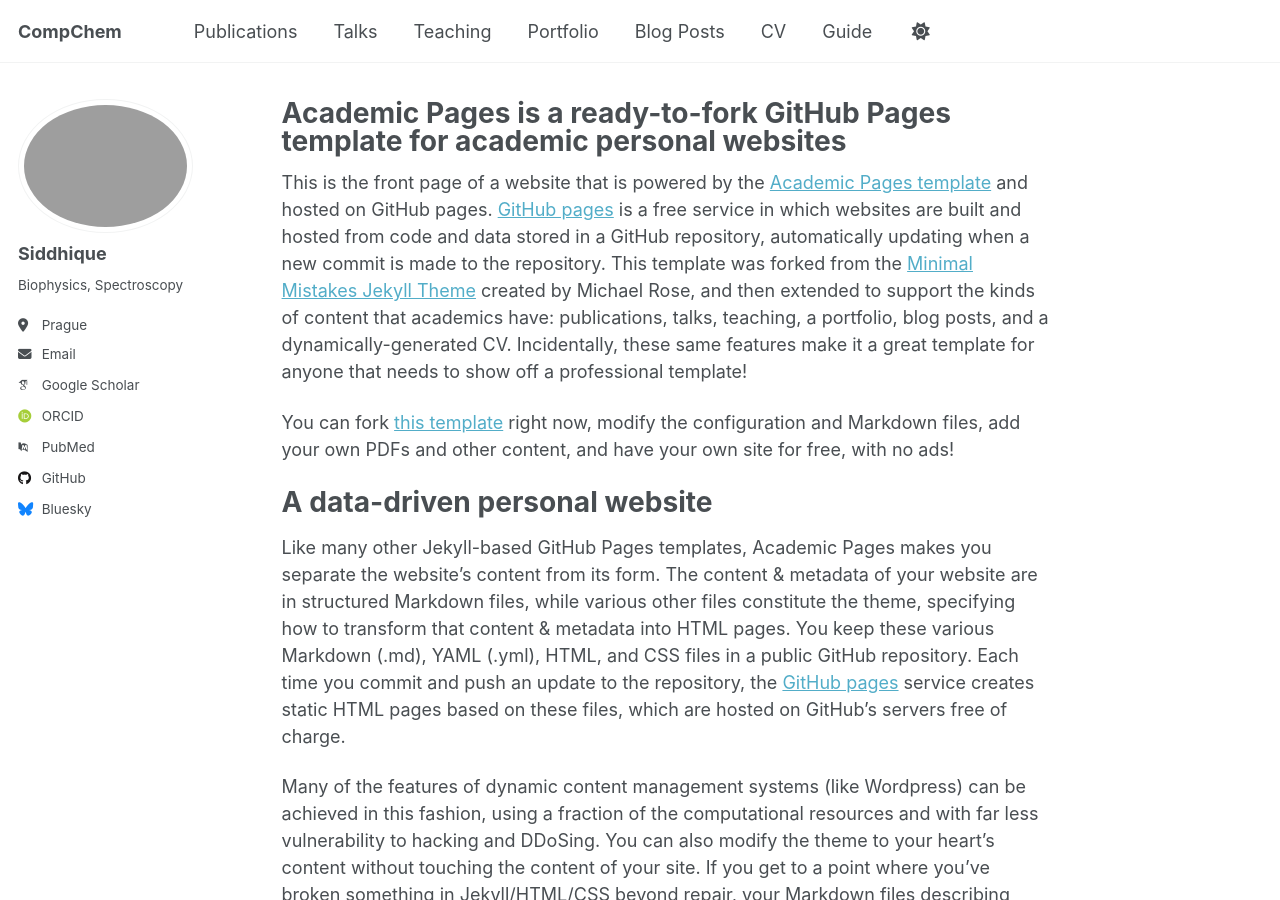
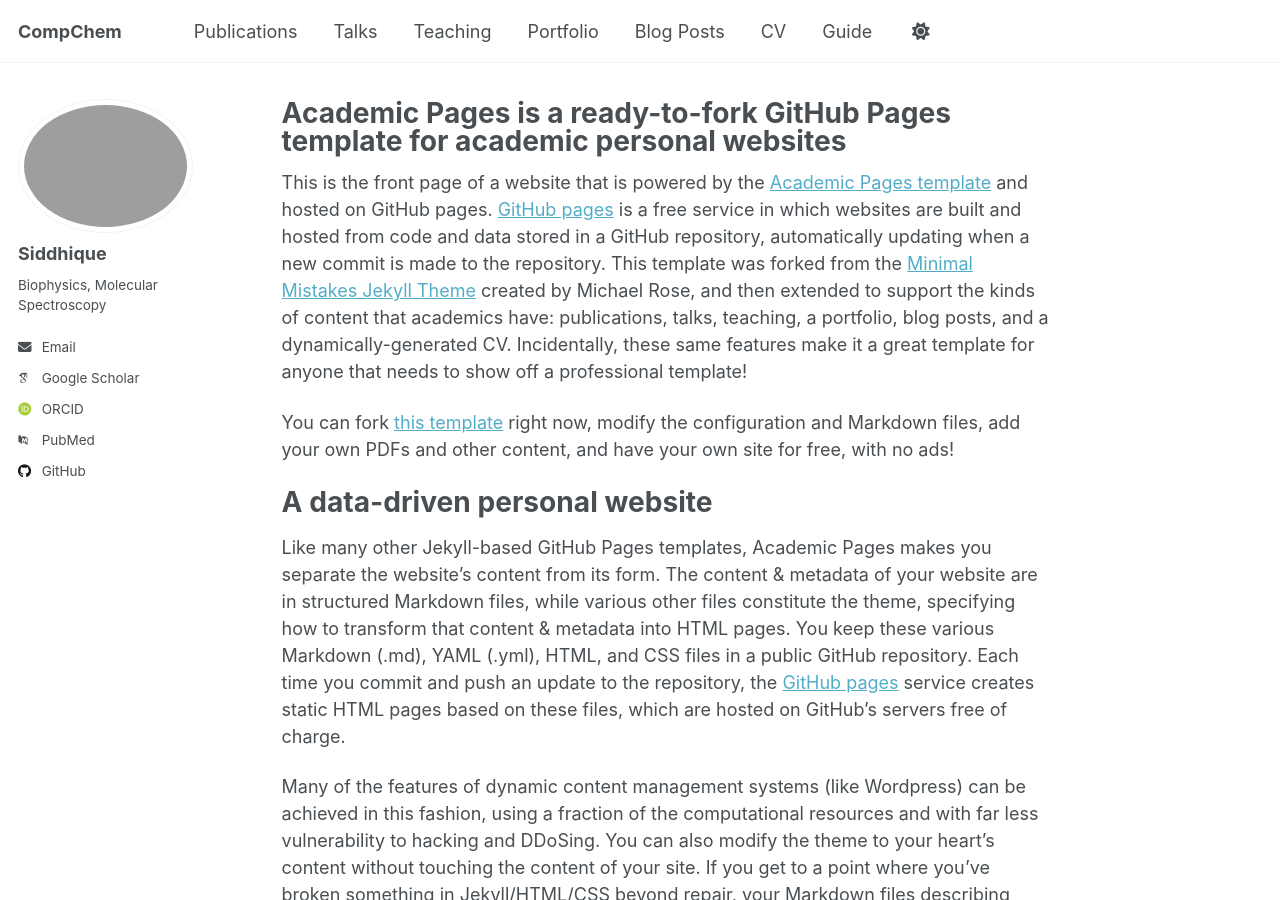
Before and after one commit to mosique/mosique.github.io, a Jekyll site: the page built from _pages/about.md, in a window 1280 px wide and 900 px high. Built offline with Jekyll 4.4.1, drawn with Linux system fonts in a browser that asks for light colours; some web fonts are replaced; a script that is not in the unit is left out.

Commit message:
Update _config.yml

```diff
--- a/_config.yml
+++ b/_config.yml
@@ -26,8 +26,8 @@ author:
   avatar           : "profile.png"
   name             : "Siddhique"
   pronouns         : # example: "she/her"
-  bio              : "Biophysics, Spectroscopy"
-  location         : "Prague"
+  bio              : "Biophysics, Molecular Spectroscopy "
+  #location         : "Prague"
   #employer         : " "
   uri              : # URL
   email            : "mohammedsiddhique@gmail.com"
@@ -54,7 +54,7 @@ author:
 
   # Social media
   artstation       : # Username
-  bluesky          : "bsky.app" # Replace this with you Bluesky username
+  bluesky          : #"bsky.app" # Replace this with you Bluesky username
   facebook         : # Username
   flickr           : # Username
   foursquare       : # Username
```
